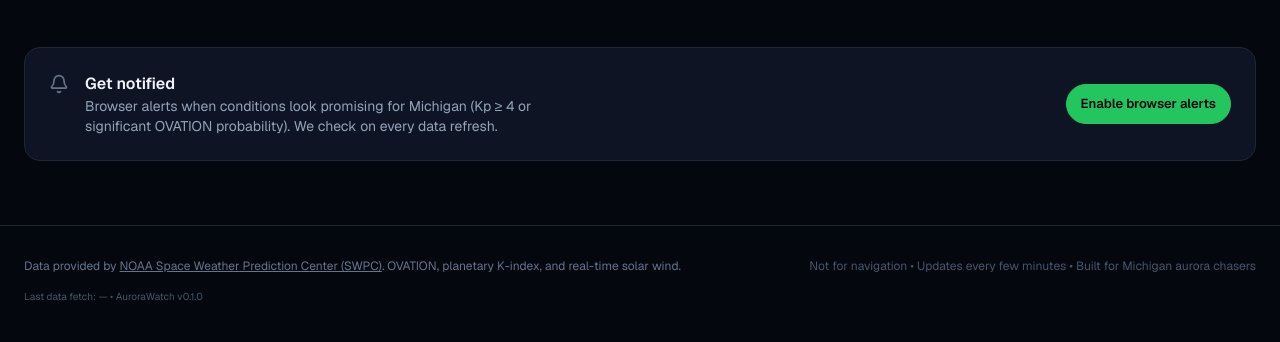
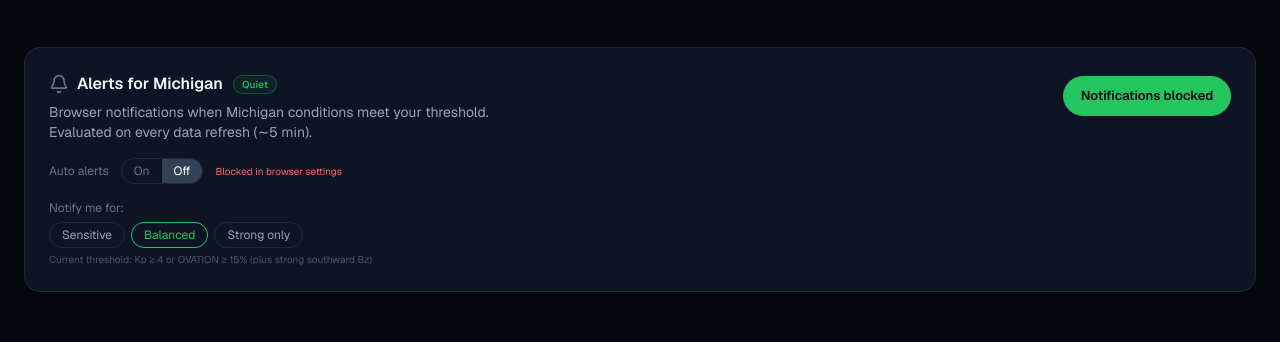
Before and after one commit to Loewfizzle/spaceweather, a Next.js app: page / in a window 1280 px wide. Shown: the part 1810-2152 px from the top of the page. Built offline with nearby package versions, Linux system fonts and the light colour scheme; no server answers.

Commit message:
polish: notifications v2 (persistent toggle + MI risk badges + user thresholds)

```diff
--- a/app/globals.css
+++ b/app/globals.css
@@ -163,3 +163,34 @@ body {
     border-radius: 14px;
   }
 }
+
+/* Risk level pills (for header + notifications card) — calm, consistent with kp- accents */
+.risk-pill {
+  display: inline-flex;
+  align-items: center;
+  padding: 1px 8px;
+  border-radius: 9999px;
+  font-size: 10px;
+  font-weight: 500;
+  letter-spacing: 0.02em;
+  border: 1px solid;
+  white-space: nowrap;
+}
+
+.risk-quiet {
+  background: rgba(34, 197, 94, 0.08);
+  color: #22c55e;
+  border-color: rgba(34, 197, 94, 0.3);
+}
+
+.risk-moderate {
+  background: rgba(234, 179, 8, 0.08);
+  color: #eab308;
+  border-color: rgba(234, 179, 8, 0.3);
+}
+
+.risk-high {
+  background: rgba(167, 139, 250, 0.08);
+  color: #a78bfa;
+  border-color: rgba(167, 139, 250, 0.3);
+}
--- a/app/page.tsx
+++ b/app/page.tsx
@@ -47,6 +47,13 @@ ChartJS.register(
   Legend
 );
 
+// Alert threshold presets (module scope for stability + used by effect, handler, and render)
+const ALERT_THRESHOLDS = {
+  sensitive: { kp: 3, prob: 10 },
+  balanced: { kp: 4, prob: 15 },
+  strong: { kp: 5, prob: 25 },
+} as const;
+
 export default function AuroraWatch() {
   const {
     kp,
@@ -56,6 +63,7 @@ export default function AuroraWatch() {
     solarWindDensity,
     bz,
     michiganGuidance,
+    riskLevel,
     isLoading,
     error,
     refetchAll,
@@ -69,14 +77,6 @@ export default function AuroraWatch() {
 
   // User controllable min probability for map points (makes OVATION viz much more useful)
   const [minProb, setMinProb] = useState(3);
-
-  // For relative "last updated" that refreshes
-  const [now, setNow] = useState(() => new Date());
-
-  useEffect(() => {
-    const interval = setInterval(() => setNow(new Date()), 30000); // update every 30s
-    return () => clearInterval(interval);
-  }, []);
 
   // Kp history for chart
   const kpQuery = useKpData();
@@ -100,6 +100,42 @@ export default function AuroraWatch() {
       if (stored) lastNotifiedRef.current = parseInt(stored, 10);
     }
   }, []);
+
+  // Notifications v2: persisted user prefs (enable + sensitivity for thresholds)
+  // These are independent of browser Notification.permission (which gates delivery)
+  const [alertsEnabled, setAlertsEnabledState] = useState<boolean>(() => {
+    if (typeof window !== "undefined") {
+      const v = localStorage.getItem("aw_alerts_enabled");
+      return v === null ? true : v === "1";
+    }
+    return true;
+  });
+  const [alertSensitivity, setAlertSensitivityState] = useState<
+    "sensitive" | "balanced" | "strong"
+  >(() => {
+    if (typeof window !== "undefined") {
+      const v = localStorage.getItem("aw_alert_sensitivity") as
+        | "sensitive"
+        | "balanced"
+        | "strong"
+        | null;
+      return v === "sensitive" || v === "strong" ? v : "balanced";
+    }
+    return "balanced";
+  });
+
+  const setAlertsEnabled = (val: boolean) => {
+    setAlertsEnabledState(val);
+    if (typeof window !== "undefined") {
+      localStorage.setItem("aw_alerts_enabled", val ? "1" : "0");
+    }
+  };
+  const setAlertSensitivity = (val: "sensitive" | "balanced" | "strong") => {
+    setAlertSensitivityState(val);
+    if (typeof window !== "undefined") {
+      localStorage.setItem("aw_alert_sensitivity", val);
+    }
+  };
 
   // Update permission after user explicitly requests it (in handleEnableAlerts)
 
@@ -159,16 +195,24 @@ export default function AuroraWatch() {
 
   // Auto-trigger browser notification when conditions look good for Michigan
   // Throttled to avoid spam (min 30 min between notifications)
+  // Respects user alertsEnabled toggle + chosen sensitivity threshold
   useEffect(() => {
-    if (notificationPermission !== "granted" || kp === null || isLoading) return;
+    if (
+      notificationPermission !== "granted" ||
+      kp === null ||
+      isLoading ||
+      !alertsEnabled
+    )
+      return;
 
     const now = Date.now();
     const last = lastNotifiedRef.current;
     if (now - last < 1000 * 60 * 30) return;
 
+    const thresh = ALERT_THRESHOLDS[alertSensitivity];
     const likelyForMI =
-      kp >= 4 ||
-      (maxAuroraProbNA !== null && maxAuroraProbNA >= 20) ||
+      kp >= thresh.kp ||
+      (maxAuroraProbNA !== null && maxAuroraProbNA >= thresh.prob) ||
       (bz !== null && bz <= -5);
 
     if (likelyForMI) {
@@ -185,7 +229,15 @@ export default function AuroraWatch() {
         console.warn("Could not show notification", e);
       }
     }
-  }, [kp, maxAuroraProbNA, bz, notificationPermission, isLoading]);
+  }, [
+    kp,
+    maxAuroraProbNA,
+    bz,
+    notificationPermission,
+    isLoading,
+    alertsEnabled,
+    alertSensitivity,
+  ]);
 
   const formatTime = (iso?: string | null) => {
     if (!iso) return "—";
@@ -212,10 +264,11 @@ export default function AuroraWatch() {
     }
 
     if (notificationPermission === "granted") {
-      // Test notification
+      // Test notification (works even if user has toggled auto alerts off)
       try {
+        const thresh = ALERT_THRESHOLDS[alertSensitivity];
         new Notification("AuroraWatch Test", {
-          body: "This is a test. Real alerts will fire automatically when Michigan conditions look promising (Kp ≥4 or high OVATION prob).",
+          body: `Test. You will receive real alerts when Kp ≥ ${thresh.kp} or OVATION ≥ ${thresh.prob}% (or strong −Bz) for Michigan.`,
           tag: "aurorawatch-test",
         });
       } catch (e) {
@@ -228,7 +281,9 @@ export default function AuroraWatch() {
     setNotificationPermission(perm);
 
     if (perm === "granted") {
-      // Optionally fire one immediately on enable for confirmation
+      // Turn auto alerts on by default when user grants permission
+      setAlertsEnabled(true);
+      // Confirmation notification
       try {
         new Notification("AuroraWatch", {
           body: "Alerts enabled. We'll notify you when aurora looks likely over Michigan.",
@@ -261,6 +316,16 @@ export default function AuroraWatch() {
               <Activity className="w-3.5 h-3.5" />
               <span>Kp {kp !== null ? kp.toFixed(1) : "—"}</span>
             </div>
+
+            {/* Michigan risk level (new in notifications v2 polish) — always visible, MI-focused */}
+            {riskLevel && (
+              <div
+                className={`risk-pill risk-${riskLevel.toLowerCase()}`}
+                title="Current aurora visibility risk for Michigan (Kp + OVATION + Bz)"
+              >
+                MI {riskLevel}
+              </div>
+            )}
 
             <div className="hidden sm:flex items-center gap-1.5 text-xs text-[#64748b]">
               <Clock className="w-3.5 h-3.5" />
@@ -496,30 +561,125 @@ export default function AuroraWatch() {
         </div>
       </div>
 
-      {/* Notifications - now functional */}
+      {/* Notifications v2 — persistent toggle, live MI risk badge, user threshold presets */}
       <div className="max-w-7xl mx-auto px-4 sm:px-6 pb-16">
-        <div className="card p-6 flex flex-col sm:flex-row gap-5 sm:items-center sm:justify-between">
-          <div className="flex items-start gap-4">
-            <div className="mt-0.5">
-              <Bell className="w-5 h-5 text-[#64748b]" />
+        <div className="card p-6">
+          <div className="flex flex-col sm:flex-row sm:items-start sm:justify-between gap-6">
+            {/* Left: description + controls */}
+            <div className="flex-1 min-w-0">
+              <div className="flex items-center gap-2 mb-1.5">
+                <Bell className="w-5 h-5 text-[#64748b] shrink-0" />
+                <div className="font-semibold">Alerts for Michigan</div>
+                {riskLevel && (
+                  <span
+                    className={`risk-pill risk-${riskLevel.toLowerCase()} ml-0.5`}
+                    title="Live risk derived from Kp, max OVATION probability over North America, and Bz"
+                  >
+                    {riskLevel}
+                  </span>
+                )}
+              </div>
+
+              <div className="text-sm text-[#94a3b8] max-w-md">
+                Browser notifications when Michigan conditions meet your threshold.
+                Evaluated on every data refresh (∼5 min).
+              </div>
+
+              {/* On/Off toggle (only functional once permission granted) */}
+              <div className="mt-4 flex items-center gap-3">
+                <div className="text-xs text-[#64748b]">Auto alerts</div>
+                <div className="inline-flex rounded-full border border-[#1e2937] text-xs overflow-hidden select-none">
+                  <button
+                    onClick={() => {
+                      if (notificationPermission === "granted") setAlertsEnabled(true);
+                    }}
+                    disabled={notificationPermission !== "granted"}
+                    className={`px-3 py-1 transition-colors ${
+                      alertsEnabled && notificationPermission === "granted"
+                        ? "bg-[#22c55e] text-[#05070f] font-medium"
+                        : "text-[#64748b] hover:bg-[#1e2937]"
+                    }`}
+                  >
+                    On
+                  </button>
+                  <button
+                    onClick={() => setAlertsEnabled(false)}
+                    disabled={notificationPermission !== "granted"}
+                    className={`px-3 py-1 transition-colors ${
+                      !alertsEnabled || notificationPermission !== "granted"
+                        ? "bg-[#334155] text-white"
+                        : "text-[#64748b] hover:bg-[#1e2937]"
+                    }`}
+                  >
+                    Off
+                  </button>
+                </div>
+                {notificationPermission === "granted" && alertsEnabled && (
+                  <div className="text-[10px] text-[#22c55e]">Active</div>
+                )}
+                {notificationPermission === "denied" && (
+                  <div className="text-[10px] text-red-400">Blocked in browser settings</div>
+                )}
+              </div>
+
+              {/* User threshold presets (sensitivity) */}
+              <div className="mt-4">
+                <div className="text-xs text-[#64748b] mb-1.5">Notify me for:</div>
+                <div className="flex flex-wrap gap-1.5">
+                  {(
+                    [
+                      { key: "sensitive", label: "Sensitive", desc: "Kp ≥3 or 10%" },
+                      { key: "balanced", label: "Balanced", desc: "Kp ≥4 or 15%" },
+                      { key: "strong", label: "Strong only", desc: "Kp ≥5 or 25%" },
+                    ] as const
+                  ).map((opt) => (
+                    <button
+                      key={opt.key}
+                      onClick={() => setAlertSensitivity(opt.key)}
+                      className={`text-xs px-3 py-1 rounded-full border transition-colors ${
+                        alertSensitivity === opt.key
+                          ? "bg-[#0f1425] border-[#22c55e] text-[#22c55e]"
+                          : "border-[#1e2937] text-[#94a3b8] hover:border-[#334155]"
+                      }`}
+                      title={opt.desc}
+                    >
+                      {opt.label}
+                    </button>
+                  ))}
+                </div>
+                <div className="mt-1 text-[10px] text-[#475569]">
+                  Current threshold: Kp ≥ {ALERT_THRESHOLDS[alertSensitivity].kp} or OVATION ≥{" "}
+                  {ALERT_THRESHOLDS[alertSensitivity].prob}% (plus strong southward Bz)
+                </div>
+              </div>
+
+              {notificationPermission === "granted" && (
+                <div className="mt-3 text-[10px] text-[#64748b]">
+                  Throttled to once per 30 min • Respects Do Not Disturb
+                </div>
+              )}
             </div>
-            <div>
-              <div className="font-semibold">Get notified</div>
-              <div className="text-sm text-[#94a3b8] max-w-md">
-                Browser alerts when conditions look promising for Michigan (Kp ≥ 4 or significant OVATION probability).
-                We check on every data refresh.
-              </div>
-              {notificationPermission === "granted" && (
-                <div className="mt-1 text-xs text-[#22c55e]">Alerts enabled — you will receive notifications automatically.</div>
+
+            {/* Right: primary action */}
+            <div className="sm:shrink-0 sm:pt-1">
+              <button
+                onClick={handleEnableAlerts}
+                className="button button-primary w-full sm:w-auto justify-center min-w-[168px]"
+                disabled={notificationPermission === "denied"}
+              >
+                {notificationPermission === "granted"
+                  ? "Send test alert"
+                  : notificationPermission === "denied"
+                  ? "Notifications blocked"
+                  : "Enable browser alerts"}
+              </button>
+              {notificationPermission === "granted" && !alertsEnabled && (
+                <div className="mt-2 text-[10px] text-[#64748b] text-center sm:text-left">
+                  Auto alerts are paused
+                </div>
               )}
             </div>
           </div>
-          <button
-            onClick={handleEnableAlerts}
-            className="button button-primary w-full sm:w-auto justify-center"
-          >
-            {notificationPermission === "granted" ? "Test notification" : "Enable browser alerts"}
-          </button>
         </div>
       </div>
 
--- a/lib/use-noaa-data.ts
+++ b/lib/use-noaa-data.ts
@@ -60,6 +60,24 @@ export function useSolarWindData() {
   };
 }
 
+// Michigan-specific risk level for visibility (used by alerts UI + header badge)
+export function getMichiganRiskLevel(
+  kp: number | null,
+  maxAuroraProbNA: number | null,
+  bz: number | null
+): "Quiet" | "Moderate" | "High" {
+  if (kp === null) return "Quiet";
+  const prob = maxAuroraProbNA ?? 0;
+  const b = bz ?? 0;
+  if (kp >= 5 || prob >= 25 || b <= -8) {
+    return "High";
+  }
+  if (kp >= 4 || prob >= 15 || b <= -5) {
+    return "Moderate";
+  }
+  return "Quiet";
+}
+
 // Combined hook for current conditions + Michigan guidance
 export function useCurrentConditions() {
   const kpQuery = useKpData();
@@ -94,6 +112,7 @@ export function useCurrentConditions() {
     solarWindDensity: solarWind.current.density,
     bz: solarWind.current.bz,
     michiganGuidance: getMichiganGuidance(latestKp?.Kp ?? null),
+    riskLevel: getMichiganRiskLevel(latestKp?.Kp ?? null, maxProbNA, solarWind.current.bz),
     isLoading:
       kpQuery.isLoading ||
       ovationQuery.isLoading ||
```
